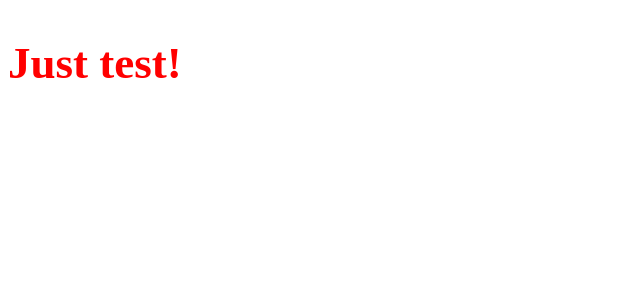
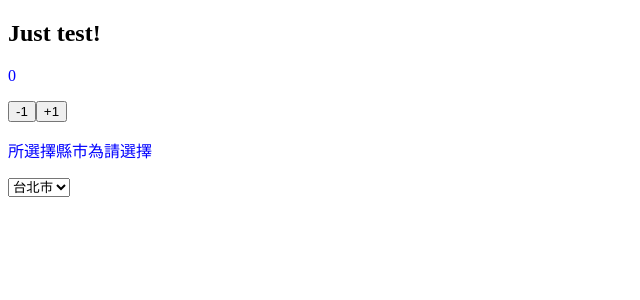
Before and after one commit to qqq987410/ThreeWeeksChallenge, a React (Create React App) app: page / in a window 1280 px wide. Shown: the top 300 px of the page, without its empty margins (0-640 px from the left). Built offline with nearby package versions, Linux system fonts and the light colour scheme.

Commit message:
city selector

```diff
--- a/package.json
+++ b/package.json
@@ -6,6 +6,7 @@
     "@testing-library/jest-dom": "^5.14.1",
     "@testing-library/react": "^11.2.7",
     "@testing-library/user-event": "^12.8.3",
+    "node-sass": "^6.0.1",
     "react": "^17.0.2",
     "react-dom": "^17.0.2",
     "react-scripts": "4.0.3",
--- /dev/null
+++ b/src/components/Main.jsx
@@ -0,0 +1,43 @@
+import { useState } from 'react';
+import './main.scss';
+
+export default function Main() {
+  const [count, setCount] = useState(0);
+  const [cntCity, setCity] = useState('請選擇');
+
+  const cityList = [
+    { name: '台北市', value: 'TPE' },
+    { name: '新北市', value: 'TPH' },
+    { name: '桃園市', value: 'TYC' },
+    { name: '基隆市', value: 'KLU' },
+  ];
+
+  const cityItems = cityList.map((city) => (
+    <option value={city.value} key={city.value}>
+      {city.name}
+    </option>
+  ));
+
+  return (
+    <main>
+      <div>
+        <p>{count}</p>
+        <button type="button" onClick={() => setCount(count - 1)}>
+          -1
+        </button>
+        <button type="button" onClick={() => setCount(count + 1)}>
+          +1
+        </button>
+      </div>
+
+      <p>
+        所選擇縣市為
+        {cntCity}
+      </p>
+
+      <select name="cities" onChange={(e) => setCity(e.target.value)}>
+        {cityItems}
+      </select>
+    </main>
+  );
+}
--- /dev/null
+++ b/src/components/main.scss
@@ -0,0 +1,4 @@
+main {
+  // FIXME: scss variables structure
+  color: blue;
+}
--- a/src/index.js
+++ b/src/index.js
@@ -1,12 +1,14 @@
 import React from 'react';
 import ReactDOM from 'react-dom';
-import './styles/index.css';
+import './index.scss';
 import App from './App';
+import Main from './components/Main';
 import reportWebVitals from './reportWebVitals';
 
 ReactDOM.render(
   <React.StrictMode>
     <App />
+    <Main />
   </React.StrictMode>,
   document.getElementById('root')
 );
--- /dev/null
+++ b/src/index.scss
@@ -0,0 +1,2 @@
+@import './styles/mixins.scss';
+@import './styles/variables.scss';
--- /dev/null
+++ b/src/styles/_variables.scss
@@ -0,0 +1,2 @@
+// THEME COLOR
+$color-main_01: rgb(87, 87, 255);
--- a/src/styles/index.css
+++ /dev/null
@@ -1,4 +0,0 @@
-.App {
-  color: red;
-  font-size: 45px;
-}
```
Also changed, not shown: .eslintrc.json, src/styles/_mixins.scss (added), 1 other file (tests, documents, lock files or other folders).
